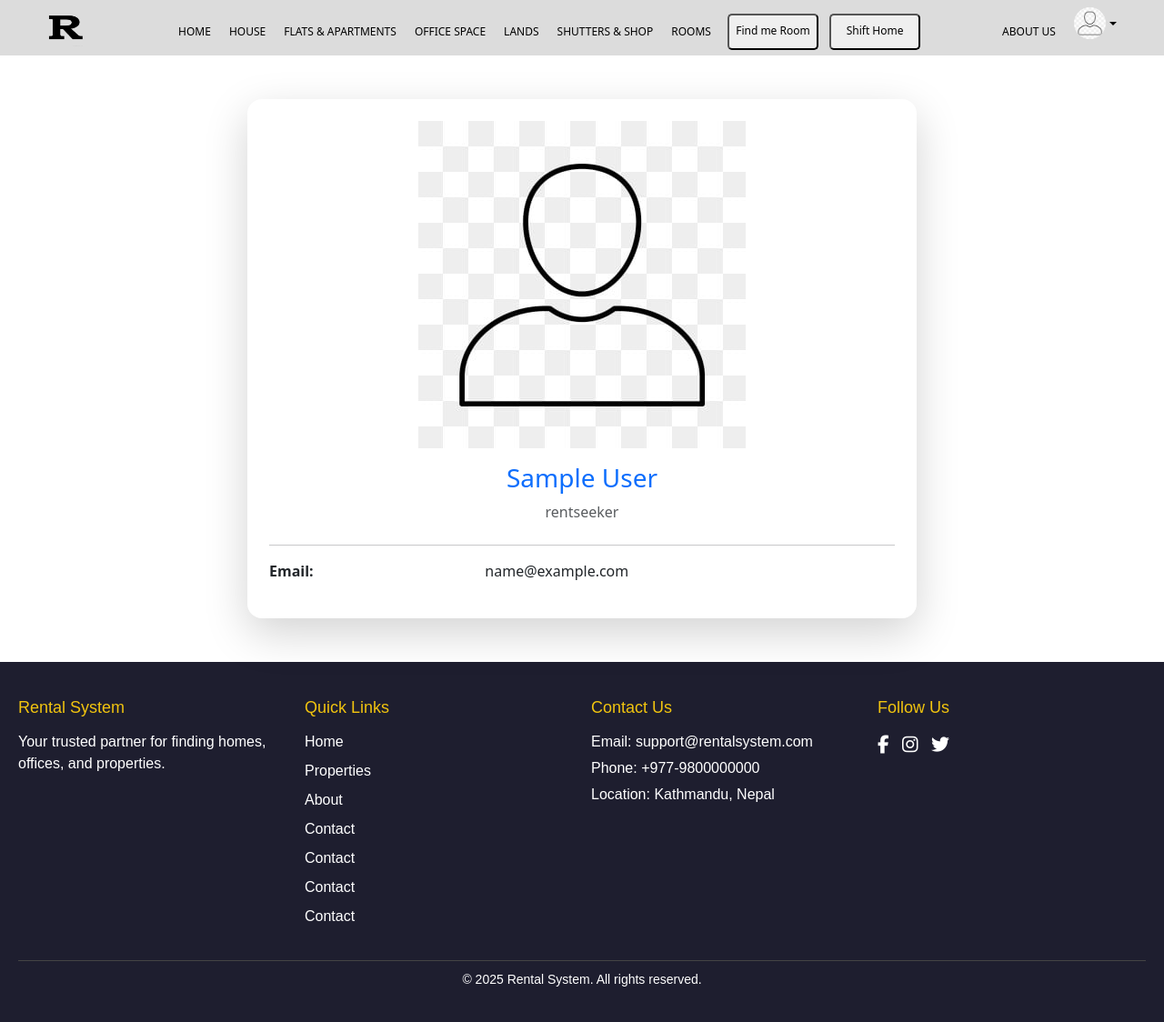
After one commit to saraswoti2024/Rental_System, a Django app: page /profile/ in a window 1280 px wide. The commit adds this page. Shown: the whole page at 91% size. Run offline with Django 5.2, Linux system fonts and the light colour scheme; the visitor is signed in with stand-in values (Sample User, id 1); some libraries are stand-ins or nearby versions.

Commit message:
profile dashboard

```diff
--- a/UI/models.py
+++ b/UI/models.py
@@ -97,3 +97,7 @@ class Fraud_Reports(models.Model):
     reporter_id = models.ForeignKey(CustomUser,on_delete=models.CASCADE,blank=True,null=True)
     is_report = models.BooleanField(default=False)
     timestamp = models.DateTimeField(auto_now_add=True,blank=True,null=True)  # when the report was made
+
+class Profile(models.Model):
+    user = models.OneToOneField(CustomUser,on_delete=models.CASCADE)
+    image = models.ImageField(upload_to="profile_img")
--- a/UI/templates/UI/Ldashboard.html
+++ b/UI/templates/UI/Ldashboard.html
@@ -30,7 +30,7 @@
   <div id="approved" class="tab-content" style="display: none;">
 
     {% for i in approved_ads %}
-      <div class="card" style="background: #f2fff2; margin-bottom: 10px; padding: 10px; ">
+      <div class="card" style="background: #f2fff2; margin-bottom: 10px; padding: 10px;">
         <h4>{{ i.title }}</h4>
         <a href="{% url 'property_detail' i.id %}"><img src="{{i.main_photo.url}}" alt="" height="10px" width="10px"></a>
         <p>{{ i.address }}</p>
--- /dev/null
+++ b/UI/templates/UI/profile.html
@@ -0,0 +1,35 @@
+{% extends 'common.html' %}
+{% load static %}
+
+{% block content %}
+<div class="container py-5">
+  <div class="row justify-content-center">
+    <div class="col-md-8">
+      <div class="card-profile shadow-lg border-0 rounded-4">
+        <div class="card-body p-4">
+          <div class="text-center mb-4">
+            {% if request.user.profile.image %}
+
+            <img src="{{ request.user.profile.image.url }}"
+            class="rounded-circle shadow"
+            width="120" height="120"
+            alt="Profile Picture">
+            {% else %}
+            <img src="{% static 'images/profilee.jpg' %}" alt="">
+            {% endif %}
+
+            <h3 class="mt-3 text-primary">{{ request.user.first_name }} {{request.user.last_name}}</h3>
+            <p class="text-muted">{{ request.user.usertype }}</p>
+          </div>
+
+          <hr>
+          <div class="row mb-3">
+            <div class="col-sm-4 fw-semibold">Email:</div>
+            <div class="col-sm-8">{{ request.user.email }}</div>
+          </div>
+        </div>
+      </div>
+    </div>
+  </div>
+</div>
+{% endblock %}
--- a/UI/templates/common.html
+++ b/UI/templates/common.html
@@ -32,11 +32,34 @@
           {% if request.user.is_authenticated %}
           {% if user.usertype == 'landlord' %}
               <!-- Landlord-only Navbar -->
-              <a href="{% url 'landlord_home' %}"><h2 class="navtitle">HOME</h2></a>
+              <a href="{% url 'home' %}"><h2 class="navtitle">HOME</h2></a>
               <a href="{% url 'ldashboard' %}"><h2 class="navtitle">Dashboard</h2></a>
               <a href="{% url 'addproperty' %}"><button class="navbutton"><h2 class="navtitle2">Add Property</h2></button></a>
               <a href="{% url 'aboutus' %}"><h2 class="navtitle">ABOUT US</h2></a>
-              <a href="{% url 'log_out' %}"><h2 class="navtitle1">LOGOUT</h2></a>
+
+              <li  class="nav-item dropdown" style="text-decoration: none; list-style: none;">
+                <a class="nav-link dropdown-toggle d-flex align-items-center" href="#" id="navbarProfileDropdown" role="button" data-bs-toggle="dropdown" aria-expanded="false">
+                  {% if request.user.profile.image %}
+                  <img src="{{ request.user.profile.image.url }}"
+                  alt="Profile"
+                  class="rounded-circle"
+                  width="35" height="35"
+                  style="object-fit: cover;">
+                  {% else %}
+                  <img src="{% static 'images/profilee.jpg' %}" alt="" class="rounded-circle"
+                  width="35" height="35"
+                  style="object-fit: cover;">
+
+                  {% endif %}
+
+                </a>
+
+                <ul class="dropdown-menu dropdown-menu-end shadow" aria-labelledby="navbarProfileDropdown">
+                  <li><a class="dropdown-item" href="{% url 'profile' %}">Profile</a></li>
+                  <li><hr class="dropdown-divider"></li>
+                  <li><a class="dropdown-item text-danger" href="{% url 'log_out' %}">Logout</a></li>
+                </ul>
+              </li>
 
           {% elif user.usertype == 'rentseeker' %}
               <!-- Rentseeker Navbar -->
@@ -54,7 +77,29 @@
               </div>
 
               <a href="{% url 'aboutus' %}"><h2 class="navtitle">ABOUT US</h2></a>
-              <a href="{% url 'log_out' %}"><h2 class="navtitle1">LOGOUT</h2></a>
+              <li class="nav-item dropdown"style="text-decoration: none; list-style: none;">
+                <a class="nav-link dropdown-toggle d-flex align-items-center" href="#" id="navbarProfileDropdown" role="button" data-bs-toggle="dropdown" aria-expanded="false">
+                  {% if request.user.profile.image %}
+                  <img src="{{ request.user.profile.image.url }}"
+                  alt="Profile"
+                  class="rounded-circle"
+                  width="35" height="35"
+                  style="object-fit: cover;">
+                  {% else %}
+                  <img src="{% static 'images/profilee.jpg' %}" alt="" class="rounded-circle"
+                  width="35" height="35"
+                  style="object-fit: cover;">
+
+                  {% endif %}
+
+                </a>
+
+                <ul class="dropdown-menu dropdown-menu-end shadow" aria-labelledby="navbarProfileDropdown">
+                  <li><a class="dropdown-item" href="{% url 'profile' %}">Profile</a></li>
+                  <li><hr class="dropdown-divider"></li>
+                  <li><a class="dropdown-item text-danger" href="{% url 'log_out' %}">Logout</a></li>
+                </ul>
+              </li>
           {% endif %}
 
       {% else %}
--- a/UI/urls.py
+++ b/UI/urls.py
@@ -20,4 +20,5 @@ urlpatterns = [
     path('edit_ldashboard/<int:id>',edit_ldashboard,name="edit_ldashboard"),
     path('property_detail/<int:id>',property_detail,name="property_detail"),
     path('report/<int:id>',report,name="report"),
+    path('profile/',profile,name="profile"),
 ]
--- a/UI/views.py
+++ b/UI/views.py
@@ -369,3 +369,11 @@ def notify_admin_of_heavy_reports(property_id,count):
     recipient_list = ['optimistsaraswoti@gmail.com']
     emailmsg = EmailMessage(subject,message,from_email,recipient_list)
     emailmsg.send(fail_silently=False)
+
+
+def profile(request):
+    if request.user.user_type == 'landlord':
+        Profile.objects.get_or_create(user=request.user)
+    if request.user.user_type == 'rentseeker':
+        Profile.objects.get_or_create(user=request.user)
+    return render(request,'UI/profile.html')
```
Also changed, not shown: UI/migrations/0007_profile.py (added), UI/static/images/profilee.jpg (added).
